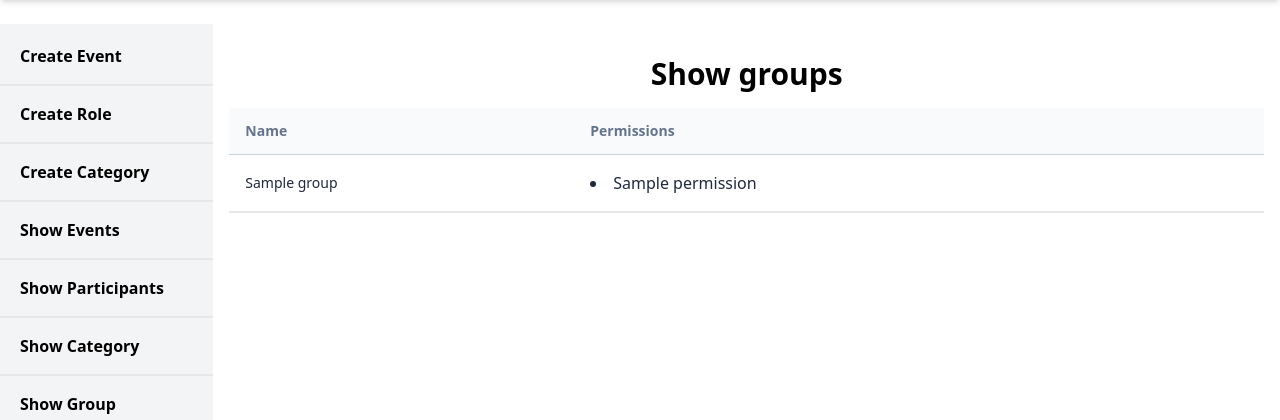
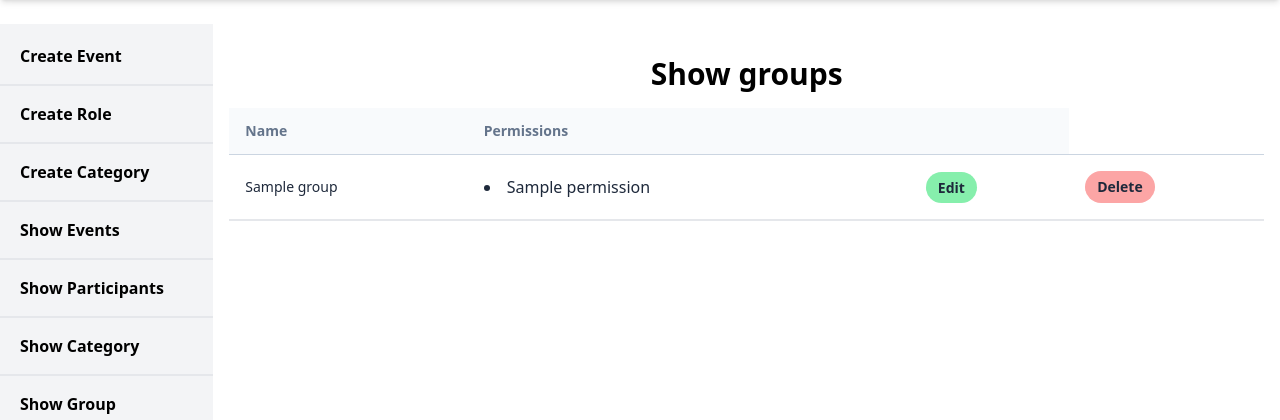
Before and after one commit to tanvirulislam149/event_management_django, a Django app: template users/templates/admin/show_groups.html in a window 1280 px wide. Shown: the part 64-484 px from the top of the page. Run offline with Django 5.2, Linux system fonts and the light colour scheme; the template is opened without the code that fills it: most values are stand-ins (such as "Sample title", 1, 10 or a date in 2020); some web fonts are replaced.

Commit message:
update delete group

```diff
--- a/users/templates/admin/show_groups.html
+++ b/users/templates/admin/show_groups.html
@@ -5,14 +5,22 @@
     <table class="w-full text-left table-auto min-w-max text-slate-800">
         <thead>
             <tr class="text-slate-500 border-b border-slate-300 bg-slate-50">
-                <th class="p-4 w-1/3">
+                <th class="p-4">
                     <p class="text-sm leading-none font-bold">
                         Name
                     </p>
                 </th>
-                <th class="p-4 w-3/4">
+                <th class="p-4">
                     <p class="text-sm leading-none font-bold">
                     Permissions
+                    </p>
+                </th>
+                <th class="p-4">
+                    <p class="text-sm leading-none font-bold">
+                    </p>
+                </th>
+                <th class="p-4">
+                    <p class="text-sm leading-none font-bold">
                     </p>
                 </th>
             </tr>
@@ -32,6 +40,23 @@
                         {% endfor %}
                     </p>
                 </td>
+                <td class="p-4">
+                    <td class="p-4">
+                        <a href="{% url "update_group" id=group.id %}" class="text-sm font-bold rounded-full bg-green-300 px-3 py-1.5">
+                          Edit
+                        </a>
+                    </td>
+                </td>
+                <td class="p-4">
+                    <p class="text-sm">
+                        <form action="{% url "delete_group" id=group.id %}" method="post">
+                            {% csrf_token %}
+                            <button class="text-sm font-bold rounded-full bg-red-300 px-3 py-1.5">
+                                Delete
+                            </button>
+                        </form>
+                    </p>
+                </td>
             </tr>
             {% endfor %}
         </tbody>
--- a/users/urls.py
+++ b/users/urls.py
@@ -1,5 +1,5 @@
 from django.urls import path
-from users.views import register, user_login, user_logout, activate_link, create_group, show_group
+from users.views import register, user_login, user_logout, activate_link, create_group, show_group, update_group, delete_group
 
 urlpatterns = [
     path("register/", register, name="register"),
@@ -7,5 +7,7 @@ urlpatterns = [
     path("logout/", user_logout, name="logout"),
     path("activate/<int:user_id>/<str:token>/", activate_link),
     path("admin/create_group/", create_group, name="create_group"),
-    path("admin/show_groups/", show_group, name="show_group")
+    path("admin/show_groups/", show_group, name="show_group"),
+    path("admin/update_group/<int:id>", update_group, name="update_group"),
+    path("admin/delete_group/<int:id>", delete_group, name="delete_group"),
 ]
```
Also changed, not shown: users/views.py (+17 -10 lines).
